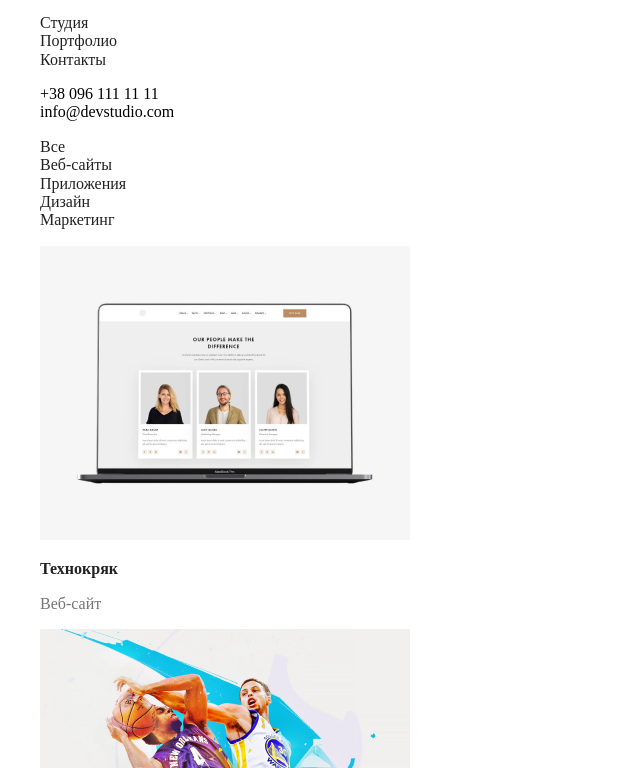
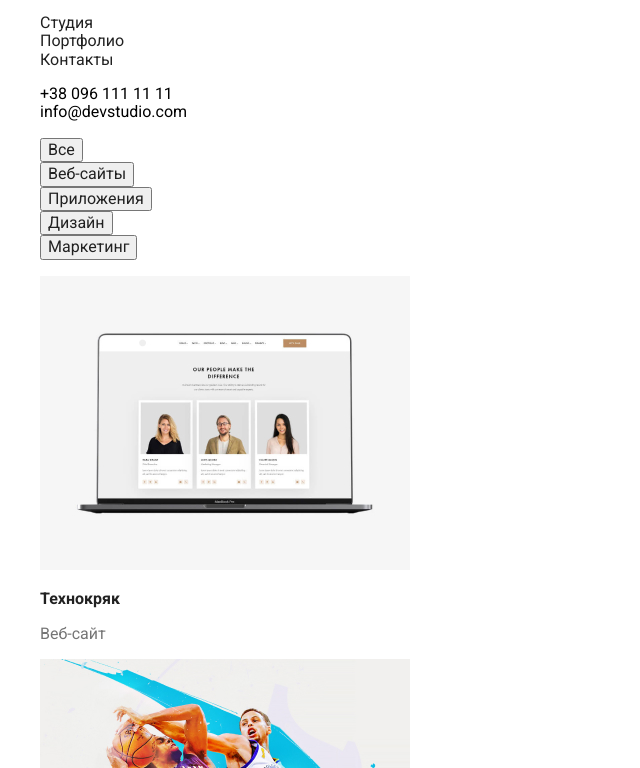
Before and after one commit to Nabiros/goit-markup-hw-02, a plain HTML site: page Portfolio.html in a window 1280 px wide. Shown: the part 32-800 px from the top of the page, without its empty margins (0-640 px from the left). Drawn offline with Linux system fonts and the light colour scheme.

Commit message:
HW2-re-submit

```diff
--- a/CSS/style.css
+++ b/CSS/style.css
@@ -9,6 +9,10 @@
 a {
     text-decoration: none;
 }
+body {
+    font-family: roboto, sans-serif;
+}
+
 
 .web-logo {
   color: #2196f3;
@@ -117,11 +121,11 @@ color: var(--nav-color);
 .appoint-resurses {
 color: var(--color-gray);
 }
-.filtress {
+.filtress-button {
     color: var(--nav-color);
 }
-.filtress:focus,
-.filtress:hover {
+.filtress-button:focus,
+.filtress-button:hover {
     color: var(--color-white);
     background-color: var(--color-blue);
 }
--- a/Portfolio.html
+++ b/Portfolio.html
@@ -32,12 +32,13 @@
         </ul>
     </header>
     <main>
+        <section>
             <ul>
-            <li><a href="#" class="filtress">Все</a></li>
-            <li><a href="#" class="filtress">Веб-сайты</a></li>
-            <li><a href="#" class="filtress">Приложения</a></li>
-            <li><a href="#" class="filtress">Дизайн</a></li>
-            <li><a href="#" class="filtress">Маркетинг</a></li>
+                <li><button class="filtress-button" type="button">Все</button></li>
+                <li><button class="filtress-button" type="button">Веб-сайты</button></li>
+                <li><button class="filtress-button" type="button">Приложения</button></li>
+                <li><button class="filtress-button" type="button">Дизайн</button></li>
+                <li><button class="filtress-button" type="button">Маркетинг</button></li>
             </ul>
             <ul>
                 <li class="portfolio-items">
@@ -86,6 +87,7 @@
                     <p class="appoint-resurses">Приложение</p>
                 </li>
             </ul>
+        </section>
     </main>
     <footer class="footer">
         <!-- Логотип сайта футер -->
```
Lines whose indentation alone changed are shown as unchanged.
